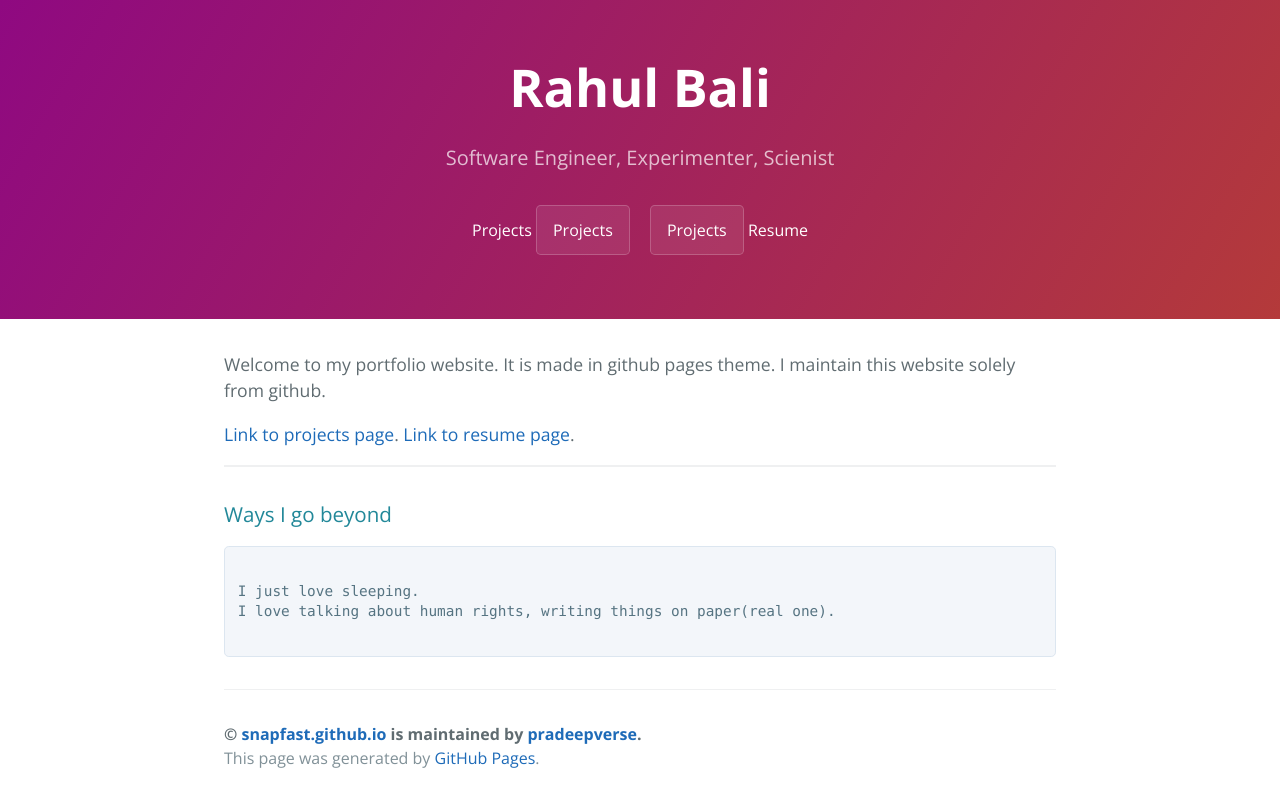
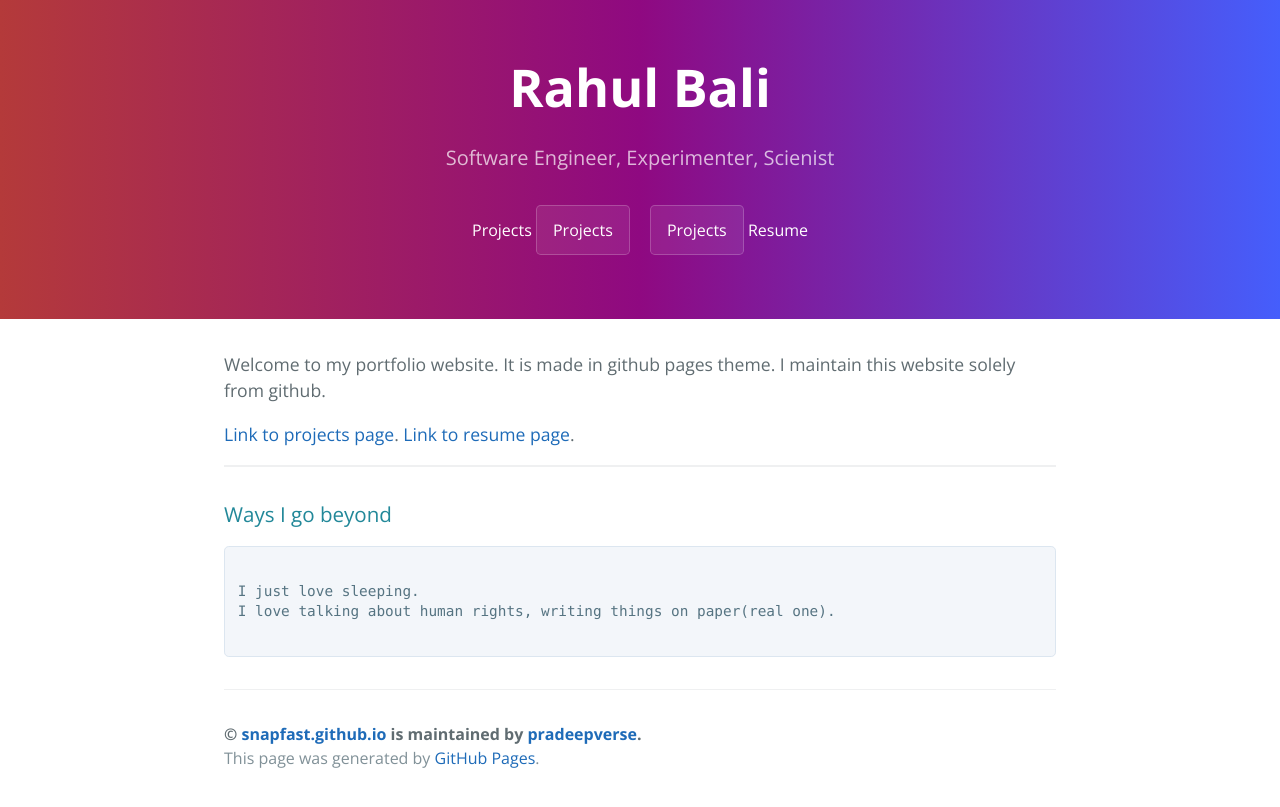
Before and after one commit to pradeepverse/snapfast.github.io, a Jekyll site: the page built from index.md, in a window 1280 px wide. Shown: the top 807 px of the page. Built offline with Jekyll 4.4.1, drawn with Linux system fonts in a browser that asks for light colours.

Commit message:
Update jekyll-theme-cayman.scss

```diff
--- a/_sass/jekyll-theme-cayman.scss
+++ b/_sass/jekyll-theme-cayman.scss
@@ -109,7 +109,7 @@ a {
   color: $header-heading-color;
   text-align: center;
   background-color: $header-bg-color;
-  background-image: linear-gradient(120deg, $header-bg-color-secondary, $header-bg-color);
+  background-image: linear-gradient(90deg, $header-bg-color 0%, $header-bg-color-secondary 50%, $header-bg-color-tertiary 100%);
   a {
     color: white;
     text-decoration: none;
```
